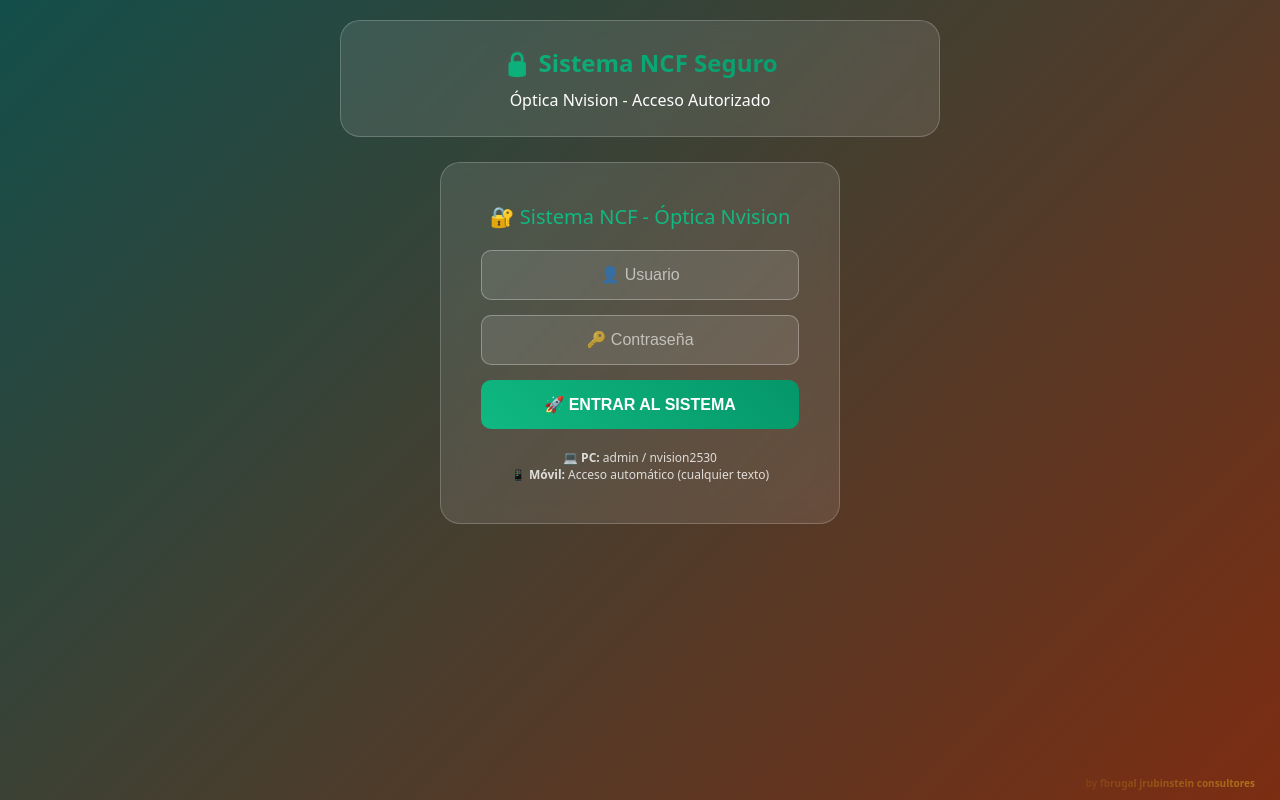
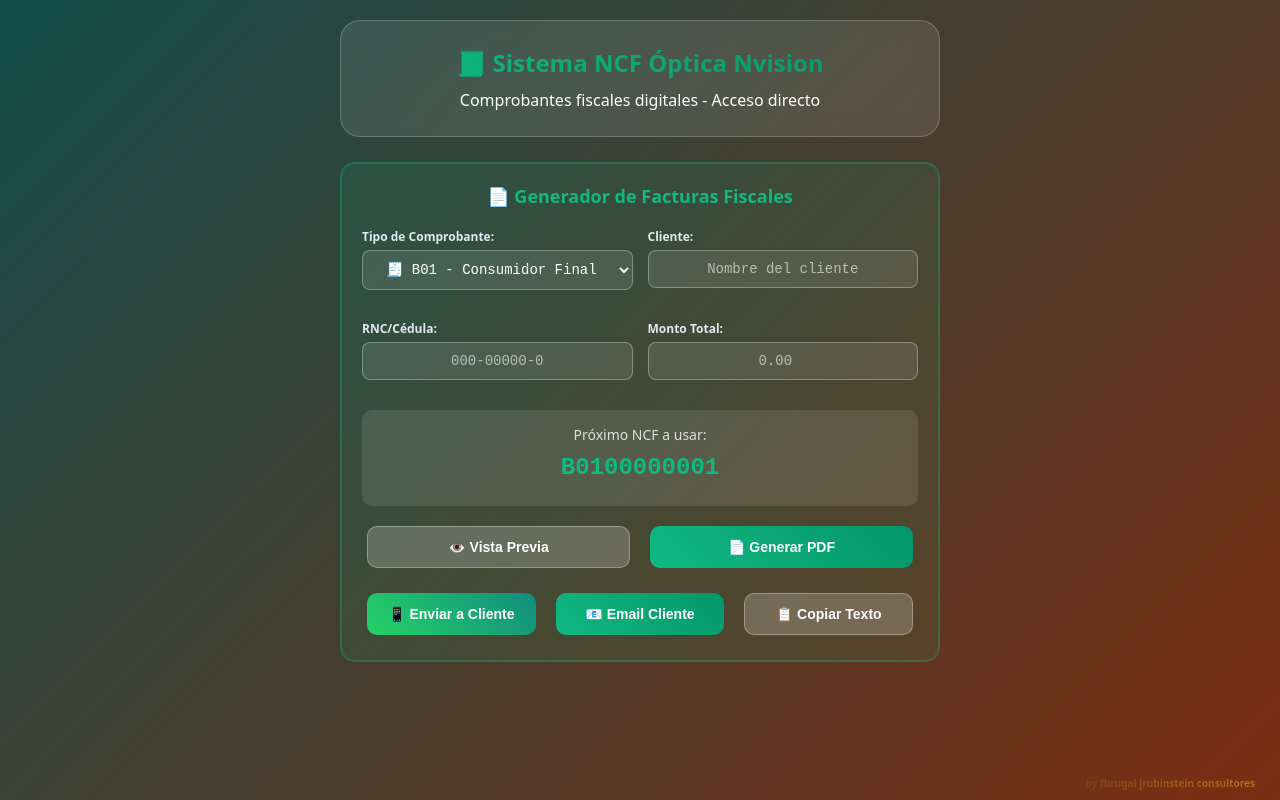
Before and after one commit to optica-2025/vision-total-web, a website: page ncf.html in a window 1280 px wide. Drawn offline with nearby package versions, Linux system fonts and the light colour scheme.

Commit message:
Update ncf.html

```diff
--- a/ncf.html
+++ b/ncf.html
@@ -363,31 +363,11 @@
     </button>
 
     <div class="container">
-        <!-- PANTALLA DE LOGIN -->
-        <div id="loginScreen">
-            <div class="header">
-                <h1>🔒 Sistema NCF Seguro</h1>
-                <p>Óptica Nvision - Acceso Autorizado</p>
-            </div>
-
-            <div class="login-section">
-                <div class="login-title">🔐 Sistema NCF - Óptica Nvision</div>
-                <input type="text" id="username" class="login-input" placeholder="👤 Usuario" value="">
-                <input type="password" id="password" class="login-input" placeholder="🔑 Contraseña" value="">
-                <button onclick="iniciarSesion()" class="login-btn">🚀 ENTRAR AL SISTEMA</button>
-
-                <div style="margin-top: 20px; font-size: 12px; opacity: 0.8;">
-                    💻 <strong>PC:</strong> admin / nvision2530<br>
-                    📱 <strong>Móvil:</strong> Acceso automático (cualquier texto)
-                </div>
-            </div>
-        </div>
-
-        <!-- SISTEMA NCF PRINCIPAL -->
-        <div id="ncfSystem" class="hidden">
+        <!-- SISTEMA NCF PRINCIPAL - SIN LOGIN -->
+        <div id="ncfSystem">
             <div class="header">
                 <h1>🧾 Sistema NCF Óptica Nvision</h1>
-                <p>Comprobantes fiscales digitales</p>
+                <p>Comprobantes fiscales digitales - Acceso directo</p>
             </div>
 
             <div id="alertContainer"></div>
@@ -543,8 +523,13 @@
         };
 
         let facturas = [];
-        let isLoggedIn = false;
         let ultimaFactura = null;
+
+        // Auto-configurar al cargar
+        window.addEventListener('DOMContentLoaded', function() {
+            configuracionDemo();
+            mostrarAlerta('✅ Sistema NCF cargado - Acceso libre total', 'success');
+        });
 
         function autoLogin() {
             // Login directo para móvil
@@ -962,14 +947,12 @@
 
         // Event listeners
         document.addEventListener('keypress', function(e) {
-            if (e.key === 'Enter' && !isLoggedIn) {
-                iniciarSesion();
-            }
+            // Sin login, no necesitamos esto
         });
 
         // Inicialización
-        console.log('🔒 Sistema NCF Óptica Nvision cargado correctamente');
-        console.log('💡 Credenciales: admin / nvision2530');
+        console.log('🔒 Sistema NCF Óptica Nvision - ACCESO LIBRE');
+        console.log('✅ Sin login requerido - Funciona en PC y móvil');
     </script>
 </body>
 </html>
```
